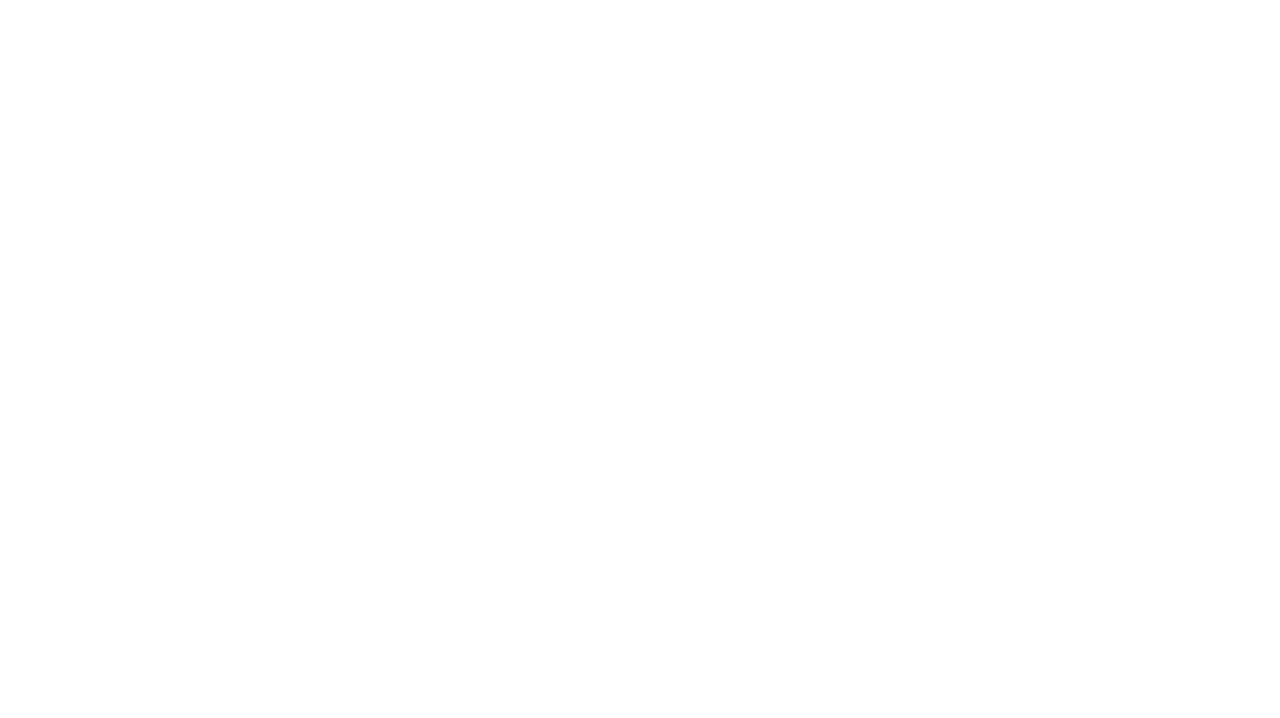
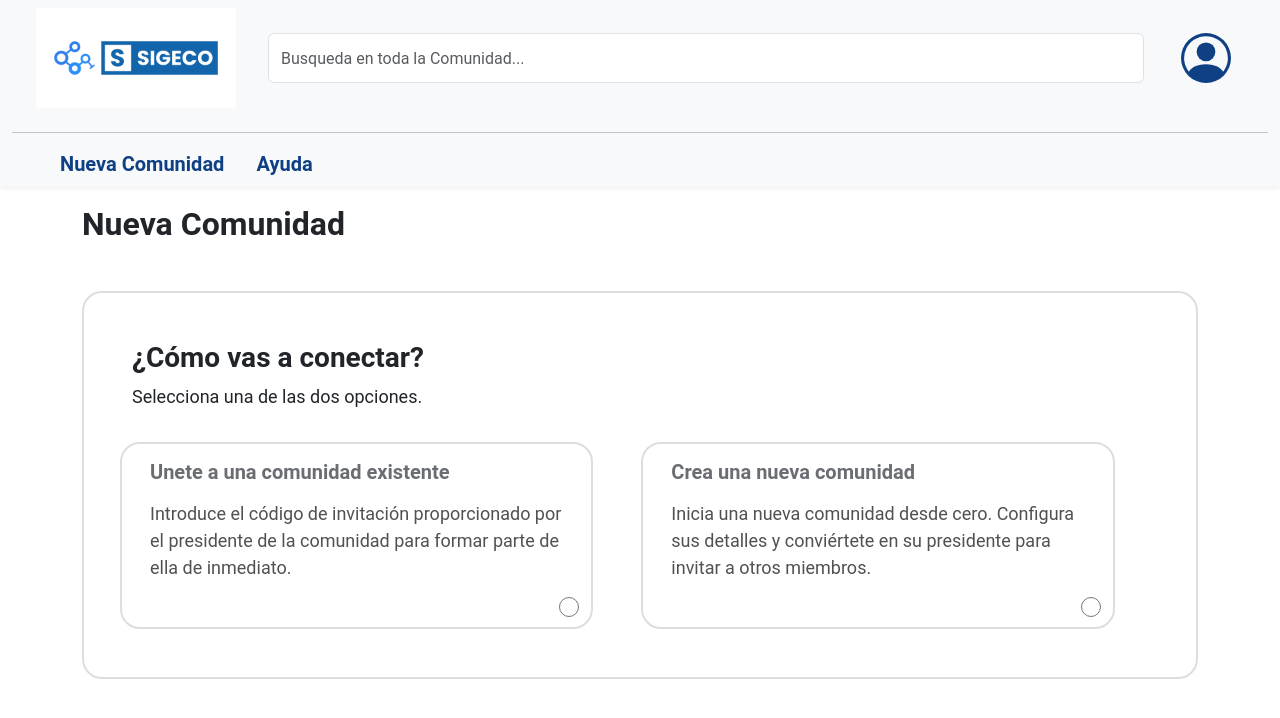
Before and after one commit to ComunidadVecinos/sigeco-webapp, a React (Create React App) app in the folder frontend/: page /api/auth/new-community in a window 1280 px wide. Before the commit this address had no page. Shown: the top 718 px of the page. Built offline with nearby package versions, Linux system fonts and the light colour scheme.

Commit message:
Pagina crear una nueva comunidad

```diff
--- a/frontend/src/App.tsx
+++ b/frontend/src/App.tsx
@@ -10,6 +10,7 @@ import LogInPage from './pages/LogInPage/LogInPage';
 import ForgotPasswordPage from './pages/ForgotPasswordPage/ForgotPasswordPage';
 import ProfilePage from './pages/ProfilePage/ProfilePage';
 import ForumPage from './pages/ForumPage/ForumPage';
+import NewCommunityPage from './pages/NewCommunityPage/NewCommunityPage';
 
 
 const App: React.FC = () => {
@@ -26,6 +27,7 @@ const App: React.FC = () => {
                 <Route path="/api/auth/forum" element={<ForumPage />} />
                 <Route path="api/auth/logout" />
                 <Route path="api/auth/delete-account" />
+                <Route path="api/auth/new-community" element={<NewCommunityPage />}/>
             </Routes>
         </div>
     );
--- a/frontend/src/assets/styles/acceso.css
+++ b/frontend/src/assets/styles/acceso.css
@@ -23,10 +23,13 @@ img {
     max-width: 400px;
 }
 
-p{
+
+.parrafo {
     color: #515151;
     font-size: 25px;
 }
+
+
 
 .hr-grueso{
     background-color: #000000;
@@ -35,7 +38,7 @@ p{
 }
 
 .contorno {
-    border: 1px solid #0002;
+    border: 2px solid #0002;
     border-radius: 20px;
 }
 
@@ -61,11 +64,6 @@ p{
     flex-grow: 1;
 }
 
-h3{
-    color: #0009;
-    padding: 20px;
-    padding-left: 20px;
-}
 
 .p-cont{
     font-size: 20px;
--- a/frontend/src/assets/styles/style.css
+++ b/frontend/src/assets/styles/style.css
@@ -115,9 +115,6 @@ main {
     font-size: 14px;
 }
 
-h3 {
-    color: #104084;
-}
 
 .circle {
     width: 150px;
@@ -129,9 +126,6 @@ h3 {
     background-color: #F9F8FE;
 }
 
-h2 {
-    font-size: 50px;
-}
 
 .container3>p {
     font-size: 20px;
@@ -170,6 +164,8 @@ footer {
 .imagenPerfil{
     border-radius: 50%;
     border: 1px solid #000;
+    width: 250px;
+    height: 250px;
 }
 
 .cambiarFoto{
@@ -186,3 +182,23 @@ footer {
     width: 45px;
     height: 45px;
 }
+
+/*NUEVA COMUNIDAD*/
+.subtitle-com{
+    color: #6a6e73;
+}
+
+.parrafo-com{
+    font-size: 18px;
+}
+
+.radio-custom{
+    width: 20px;
+    height: 20px;
+    border: 2px solid grey;
+    border-radius: 50%;
+    float: right;
+    cursor: pointer;
+    margin-bottom: 10px;
+    accent-color: grey;
+}
--- a/frontend/src/pages/LandingPage/LandingPage.tsx
+++ b/frontend/src/pages/LandingPage/LandingPage.tsx
@@ -36,12 +36,12 @@ const LandingPage: React.FC = () =>{
                             <h1 className="title mb-4">
                                 <strong>De la puerta del portal, ¡al portal digital!</strong>
                             </h1>
-                            <p className="parrafo-inicial">
+                            <p className="parrafo parrafo-inicial">
                                 El <em>ágora</em> digital diseñada para todos. Simplifica la convivencia con SIGECO, el Sistema de Gestión de Comunidades que permite desde el parte de averías,
                                 hasta la gestión del día a día. <br /> <br />
                                 Conecta con tu comunidad y centraliza incidencias, anuncios, foros, reservas, votaciones y documentos en un entorno seguro.
                             </p>
-                            <p className="sub-parrafo">
+                            <p className="parrafo sub-parrafo">
                                 <strong>La Gestion Comunitaria, al alcance de todos</strong>
                             </p>
                         </div>
@@ -74,12 +74,12 @@ const LandingPage: React.FC = () =>{
 
                 <div className="container3 text-center mt-5">
                     <h2><strong>¿Por qué SIGECO?</strong></h2>
-                    <p>Porque la gestión de comunidades modernas necesita algo más que correos y hojas de cálculo.</p>
-                    <p>SIGECO reúne comunicación, decisiones y documentación en un entorno claro, trazable y seguro.
+                    <p className='parrafo'>Porque la gestión de comunidades modernas necesita algo más que correos y hojas de cálculo.</p>
+                    <p className='parrafo'>SIGECO reúne comunicación, decisiones y documentación en un entorno claro, trazable y seguro.
                         Vecinos y administradores comparten la misma información, con permisos, históricos y procesos que transforman cada acción en
                         transparencia.
                     </p>
-                    <p><strong>Menos tiempo, menos conflictos, más comunidad.</strong></p>
+                    <p className='parrafo'><strong>Menos tiempo, menos conflictos, más comunidad.</strong></p>
                 </div>
 
                 <div className="text-center mt-5 mb-5">
--- /dev/null
+++ b/frontend/src/pages/NewCommunityPage/NewCommunityPage.tsx
@@ -0,0 +1,63 @@
+import React from 'react';
+import Header from '../../components/common/Header/Header';
+import { useState } from 'react';
+
+
+
+const NewCommunityPage: React.FC = () => {
+const [opcion, setOpcion] = useState('');
+
+    return (
+        <div>
+            <Header
+                navLinks={[
+                    {label: "Nueva Comunidad", path: "/new-community"},
+                    {label: "Ayuda", path: "/help"}
+                ]}
+             />
+
+            <main className="container">
+                <h2 className='titulo-perfil'>Nueva Comunidad</h2>
+                <div className="contorno mt-5">
+                    <div className="row">
+                        <h3 className='fw-bold ms-5 mt-5'>¿Cómo vas a conectar?</h3>
+                        <p className='p-info-comunidad ms-5'>Selecciona una de las dos opciones.</p>
+
+                        <div className="contorno col-5 ms-5 mt-3 mb-5 text-start">
+                            <h5 className='subtitle-com fw-bold m-3'>Unete a una comunidad existente</h5>
+                            <p className='parrafo parrafo-com m-3'>Introduce el código de invitación proporcionado por el presidente de la comunidad para formar parte de ella de inmediato.</p>
+                            <input type="radio" className='radio-custom' name='opcionComunidad' checked={opcion === 'unete'} onChange={() => setOpcion('unete')} />
+                        </div>
+
+                        <div className="contorno col-5 ms-5 mt-3 mb-5 text-start">
+                            <h5 className='subtitle-com fw-bold m-3'>Crea una nueva comunidad</h5>
+                            <p className='parrafo parrafo-com m-3'>Inicia una nueva comunidad desde cero. Configura sus detalles y conviértete en su presidente para invitar a otros miembros.</p>
+                            <input type="radio" className='radio-custom' name='opcionComunidad' checked={opcion === 'crear'} onChange={() => setOpcion('crear')}/>
+                        </div>
+                    </div>
+                </div>
+
+                {opcion === 'unete' && (
+                    <div className="contorno mt-5">
+                        <h3 className='fw-bold ms-5 mt-5'>Código de Registro</h3>
+                        <p className='p-info-comunidad ms-5'>Por favor, contacta con tu presidente y/o administrador y obtén tu código de registro.</p>
+
+                        <div className='mb-3 ms-5 me-5'>
+                            <label htmlFor="codigo" className='form-label fw-semibold'>Introduce tu código de registro</label>
+                            <input type="text" className='form-control' id='codigo' />
+                        </div>
+
+                        <button className='btn btn-secondary d-block mx-auto mt-5 mb-5'>Validar</button>
+
+                    </div>
+                )}
+
+            </main>
+        </div>
+    );
+
+
+};
+
+
+export default NewCommunityPage;
--- a/frontend/src/pages/ProfilePage/ProfilePage.tsx
+++ b/frontend/src/pages/ProfilePage/ProfilePage.tsx
@@ -1,6 +1,6 @@
 import React from 'react';
 import Header from '../../components/common/Header/Header';
-import imgSD from '../../assets/images/SwingingDoodle.png'
+import imagen_generica from '../../assets/images/perfil_generico.png'
 import 'bootstrap-icons/font/bootstrap-icons.css';
 
 
@@ -9,14 +9,14 @@ const ProfilePage: React.FC = () =>{
         <div>
             <Header
                 navLinks={[
-                    {label: "Nueva Comunidad", path: "/new-community"},
+                    {label: "Nueva Comunidad", path: "/api/auth/new-community"},
                     {label: "Ayuda", path: "/help"}
                 ]}
              />
 
             <main className="container">
                 <h2 className='titulo-perfil'>Mi Perfil</h2>
-                <p>Gestiona tu información personal, de tus comunidades y la configuración de tu cuenta.</p>
+                <p className='parrafo-perfil'>Gestiona tu información personal, de tus comunidades y la configuración de tu cuenta.</p>
 
                 <div className="contorno row d-flex justify-content-center mt-5 p-3">
                     <div className="col-6">
@@ -30,9 +30,9 @@ const ProfilePage: React.FC = () =>{
 
                     <div className="row align-items-center mt-3">
                         <div className="col-6">
-                            <div className=" text-center mt-4 ">
+                            <div className=" text-start mt-4 ms-5 pb-3">
                                 <div className="position-relative d-inline-block">
-                                    <img className="imagenPerfil" src={imgSD} alt="Imagen del perfil"/>
+                                    <img className="imagenPerfil" src={imagen_generica} alt="Imagen del perfil"/>
                                     <button className="cambiarFoto btn btn-primary position-absolute bottom-0 end-0 rounded-circel d-flex align-items-center justify-content-center p-2">
                                         <i className="bi bi-camera-fill"></i>
                                     </button>
--- a/frontend/src/pages/WelcomePage/WelcomePage.tsx
+++ b/frontend/src/pages/WelcomePage/WelcomePage.tsx
@@ -35,7 +35,7 @@ const WelcomePage: React.FC = () => {
                 </div>
 
                 <div className="text-center">
-                    <p>El Sistema de Gestion Comunitaria que digitaliza la comunicación, la documentación y la toma de decisiones.</p>
+                    <p className="parrafo">El Sistema de Gestion Comunitaria que digitaliza la comunicación, la documentación y la toma de decisiones.</p>
                 </div>
 
             </main>
```
Also changed, not shown: frontend/src/assets/images/perfil_generico.png (added).
